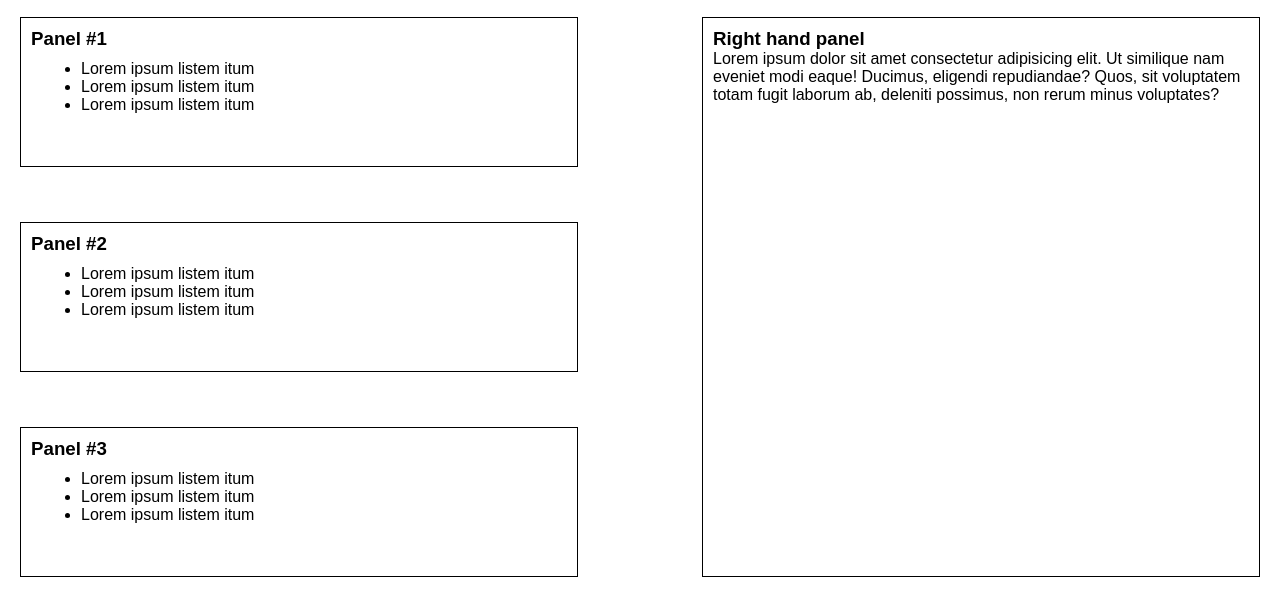
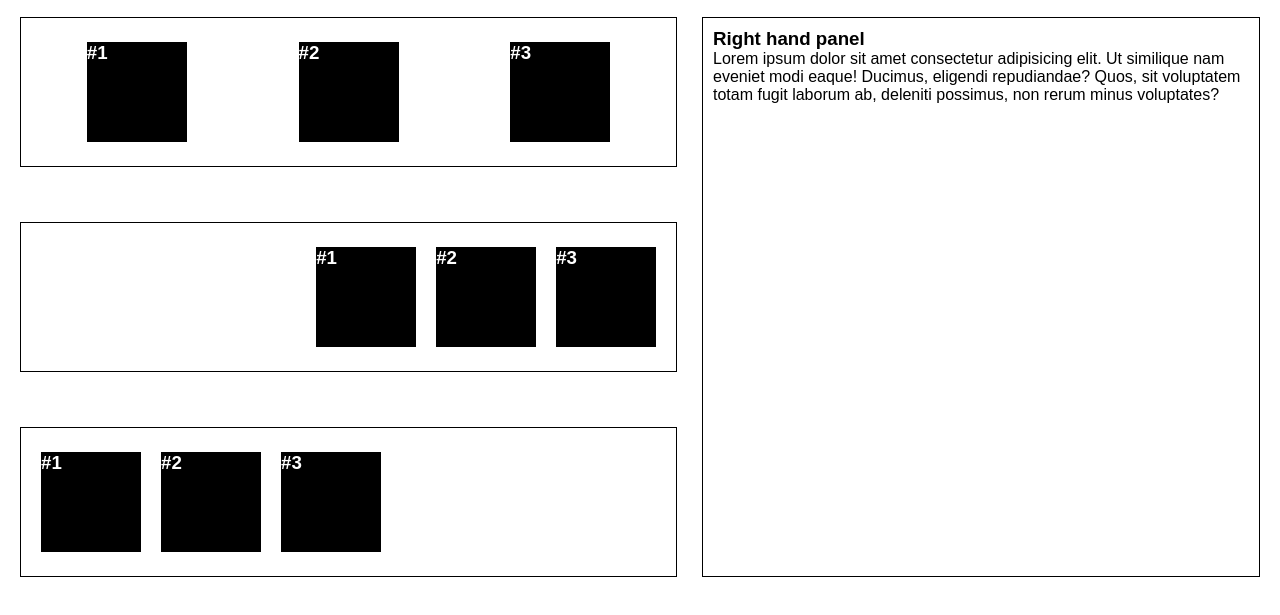
Before and after one commit to jayarpr/flexbox-challenge, a plain HTML site: page index.html in a window 1280 px wide. Shown: the part 53-668 px from the top of the page. Drawn offline with Linux system fonts and the light colour scheme.

Commit message:
Modified index and styles for flex blocks

```diff
--- a/index.html
+++ b/index.html
@@ -21,32 +21,24 @@
     </header>
     <main>
         <div class="left-hand-panel">
-            <div class="panel">
-                <h3> Panel #1 </h3>
-                <ul>
-                    <li>Lorem ipsum listem itum </li>
-                    <li>Lorem ipsum listem itum </li>
-                    <li>Lorem ipsum listem itum </li>
-                </ul>
+            <div class="panel panel1">
+                <div class="blocks"><h3> #1 </h3></div>
+                <div class="blocks"><h3> #2 </h3></div>
+                <div class="blocks"><h3> #3 </h3></div>
             </div>
 
-            <div class="panel">
-                <h3> Panel #2 </h3>
-                <ul>
-                    <li>Lorem ipsum listem itum </li>
-                    <li>Lorem ipsum listem itum </li>
-                    <li>Lorem ipsum listem itum </li>
-                </ul>
+            <div class="panel panel2">
+                <div class="blocks"><h3> #1 </h3></div>
+                <div class="blocks"><h3> #2 </h3></div>
+                <div class="blocks"><h3> #3 </h3></div>
             </div>
 
-            <div class="panel">
-                <h3> Panel #3 </h3>
-                <ul>
-                    <li>Lorem ipsum listem itum </li>
-                    <li>Lorem ipsum listem itum </li>
-                    <li>Lorem ipsum listem itum </li>
-                </ul>
+            <div class="panel panel3">
+                <div class="blocks"><h3> #1 </h3></div>
+                <div class="blocks"><h3> #2 </h3></div>
+                <div class="blocks"><h3> #3 </h3></div>
             </div>
+
         </div>
         <div class="right-hand-panel">
             <h3> Right hand panel </h3>
--- a/styles.css
+++ b/styles.css
@@ -53,7 +53,7 @@ main {
     flex-direction: column;
     justify-content: space-between;
     height: 100%;
-    width: 45%;
+    width: 53%;
 }
 
 .panel {
@@ -61,6 +61,24 @@ main {
     width: 100%;
     height: 150px;
     border: 1px solid black;
+}
+
+.panel1 {
+    display: flex;
+    align-items: center;
+    justify-content: space-around;
+}
+
+.panel2 {
+    display: flex;
+    align-items: center;
+    justify-content: flex-end;
+}
+
+.panel3 {
+    display: flex;
+    align-items: center;
+    justify-content: flex-start;
 }
 
 main div ul {
@@ -75,3 +93,11 @@ main div ul {
     width: 45%;
     /* margin-top: 40px;  */
 }
+
+.blocks {
+    height: 100px;
+    width: 100px;
+    margin: 0 10px;
+    background-color: black;
+    color: white;
+}
```
